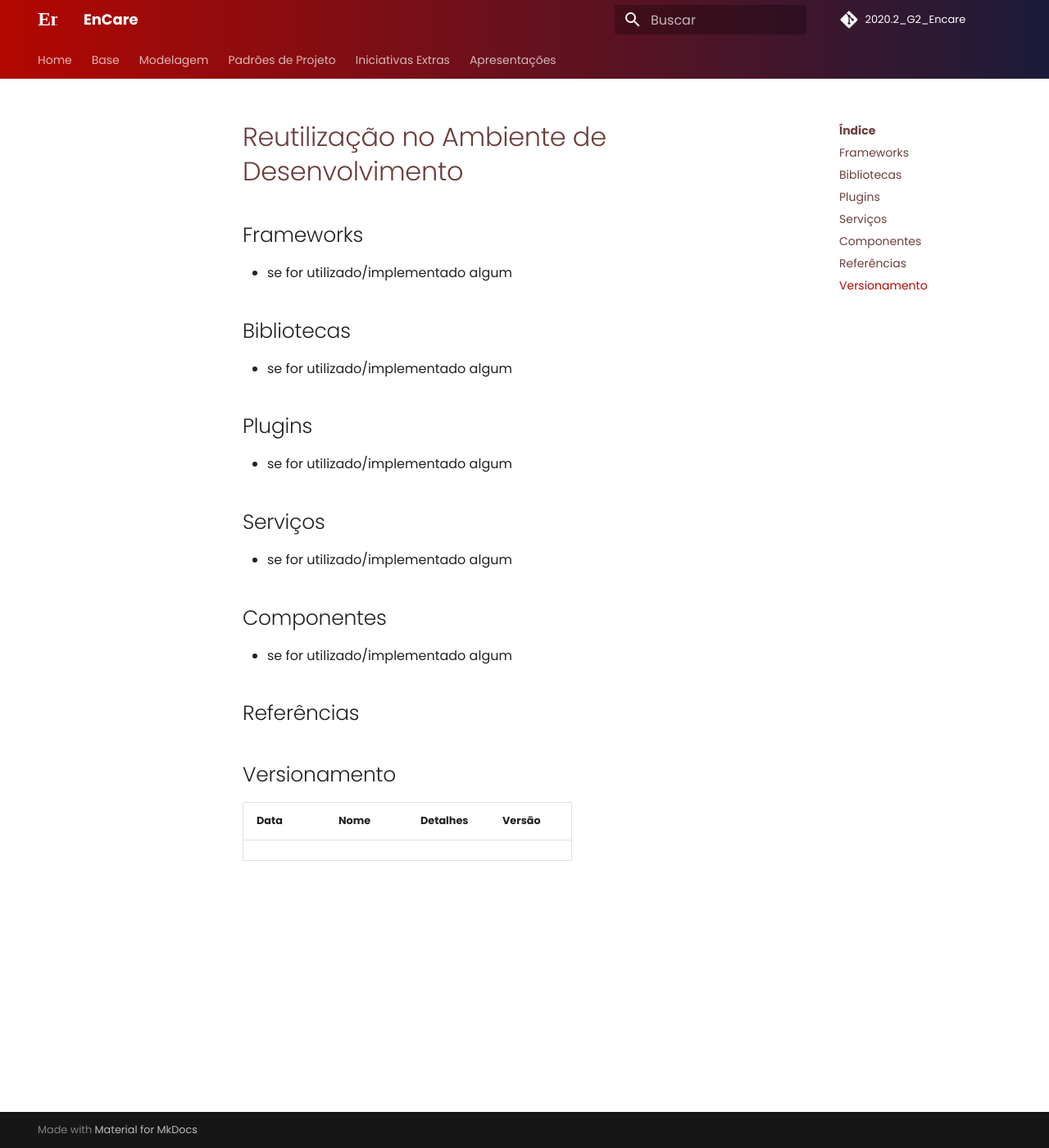
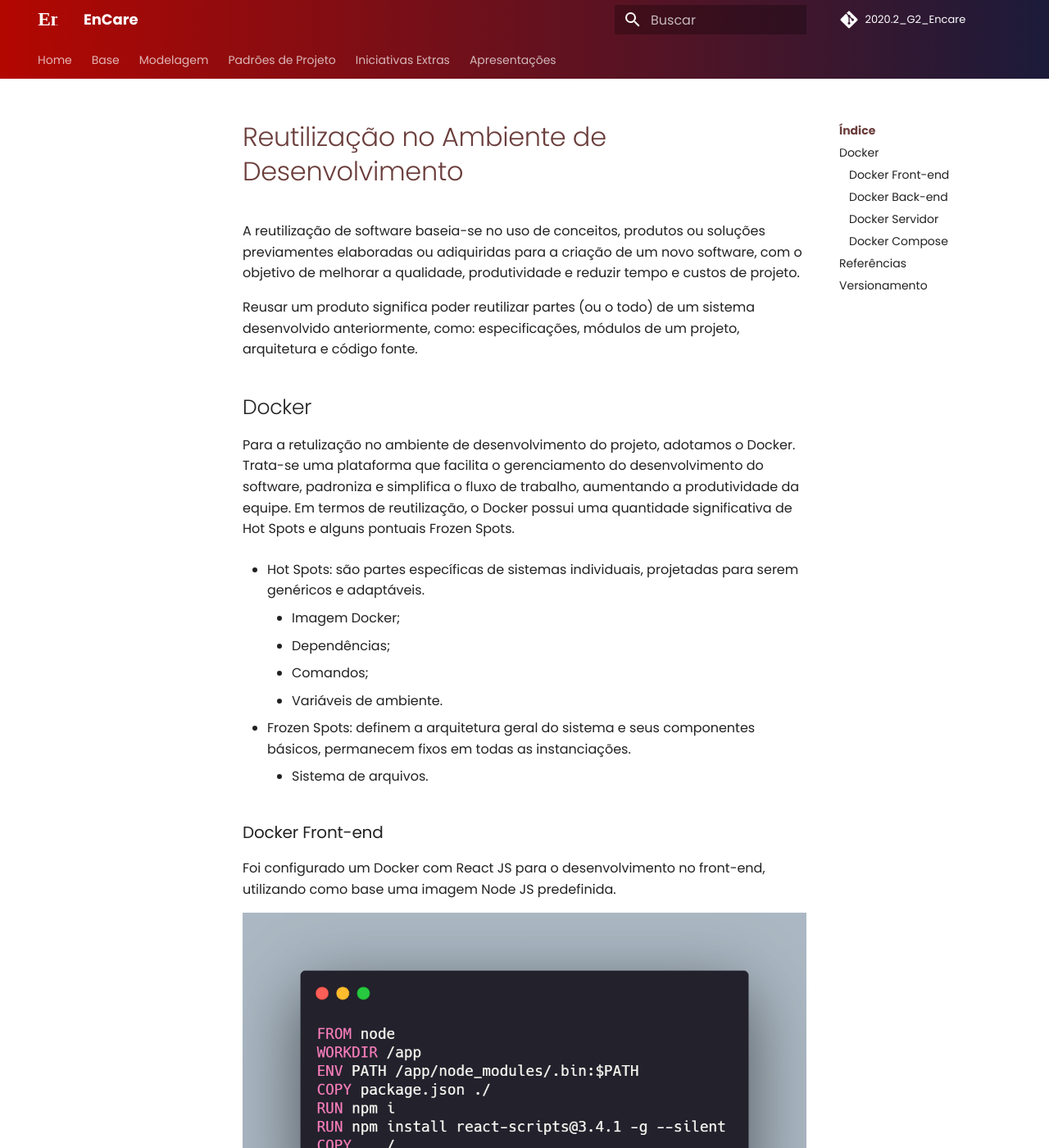
Before and after one commit to UnBArqDsw2020-2/2020.2_G2_Encare, an MkDocs documentation site: the page built from docs/Reutilizacao/ambiente.md, in a window 1280 px wide and 1400 px high. Shown: the whole window at 82% size. Built offline with MkDocs 1.6.1 and Material for MkDocs 9.7.7, drawn with Linux system fonts in a browser that asks for light colours; comment, search, counter and statistics services are not loaded; some of the changed text lies outside the part shown.

Commit message:
[#80] Cria documento de reutilização do ambiente de desenvolvimento.

```diff
--- a/docs/Reutilizacao/ambiente.md
+++ b/docs/Reutilizacao/ambiente.md
@@ -1,29 +1,53 @@
 # Reutilização no Ambiente de Desenvolvimento
 
-## Frameworks
+A reutilização de software baseia-se no uso de conceitos, produtos ou soluções previamentes elaboradas ou adiquiridas para a criação de um novo software, com o objetivo de melhorar a qualidade, produtividade e reduzir tempo e custos de projeto.
 
-- se for utilizado/implementado algum
+Reusar um produto significa poder reutilizar partes (ou o todo) de um sistema desenvolvido anteriormente, como: especificações, módulos de um projeto, arquitetura e código fonte.
 
-## Bibliotecas
+## Docker
 
-- se for utilizado/implementado algum
+Para a retulização no ambiente de desenvolvimento do projeto, adotamos o Docker. Trata-se uma plataforma que facilita o gerenciamento do desenvolvimento do software, padroniza e simplifica o fluxo de trabalho, aumentando a produtividade da equipe. Em termos de reutilização, o Docker possui uma quantidade significativa de Hot Spots e alguns pontuais Frozen Spots.
 
-## Plugins
+- Hot Spots: são partes específicas de sistemas individuais, projetadas para serem genéricos e adaptáveis.
+    - Imagem Docker;
+    - Dependências;
+    - Comandos;
+    - Variáveis de ambiente.
 
-- se for utilizado/implementado algum
+- Frozen Spots: definem a arquitetura geral do sistema e seus componentes básicos, permanecem fixos em todas as instanciações.
+    - Sistema de arquivos.
 
-## Serviços
+### Docker Front-end
 
-- se for utilizado/implementado algum
+Foi configurado um Docker com React JS para o desenvolvimento no front-end, utilizando como base uma imagem Node JS predefinida.
 
-## Componentes
+![frontend](imagens/docker_frontend.png)
 
-- se for utilizado/implementado algum
+### Docker Back-end
+
+Para o back-end, foi configurado um Docker com Django REST e as dependências que são necessárias para desenvolvimento, usando como base uma imagem Python predefinida.
+
+![backend](imagens/docker_backend.png)
+
+### Docker Servidor
+
+Para o servidor Web, foi configurado um Docker com Nginx.
+
+![servidor](imagens/docker_servidor.png)
+
+### Docker Compose
+
+Docker Compose é o orquestrador de containers do Docker. No ambiente de desenvovimento do projeto, ele organiza o funcionamento dos Dockers configurados, oferece praticidade e produtividade, podendo subir toda a aplicação com apenas um comando.
+
+![compose](imagens/docker_compose.png)
 
 ## Referências
+
+- Reutilização de Software - Revista Engenharia de Software Magazine 39 . Disponível em: <https://www.devmedia.com.br/reutilizacao-de-software-revista-engenharia-de-software-magazine-39/21956>. Acesso em: 21 de abril de 2021.
+- Overview of Docker Compose. Disponível em: <https://docs.docker.com/compose/>. Acesso em: 21 de abril de 2021.
 
 ## Versionamento
 
 | Data | Nome | Detalhes | Versão |
 | ---- | ---- | -------- | ------ |
-|      |      |          |        |
+| 21/04/2021 | João Baraky, Nícalo Ribeiro e Gustavo Nogueira | Criação do documento de reutilização do ambiente de desenvolvimento | 0.1 |
```
Also changed, not shown: docs/Reutilizacao/imagens/docker_backend.png (added), docs/Reutilizacao/imagens/docker_compose.png (added), docs/Reutilizacao/imagens/docker_frontend.png (added), docs/Reutilizacao/imagens/docker_servidor.png (added).
